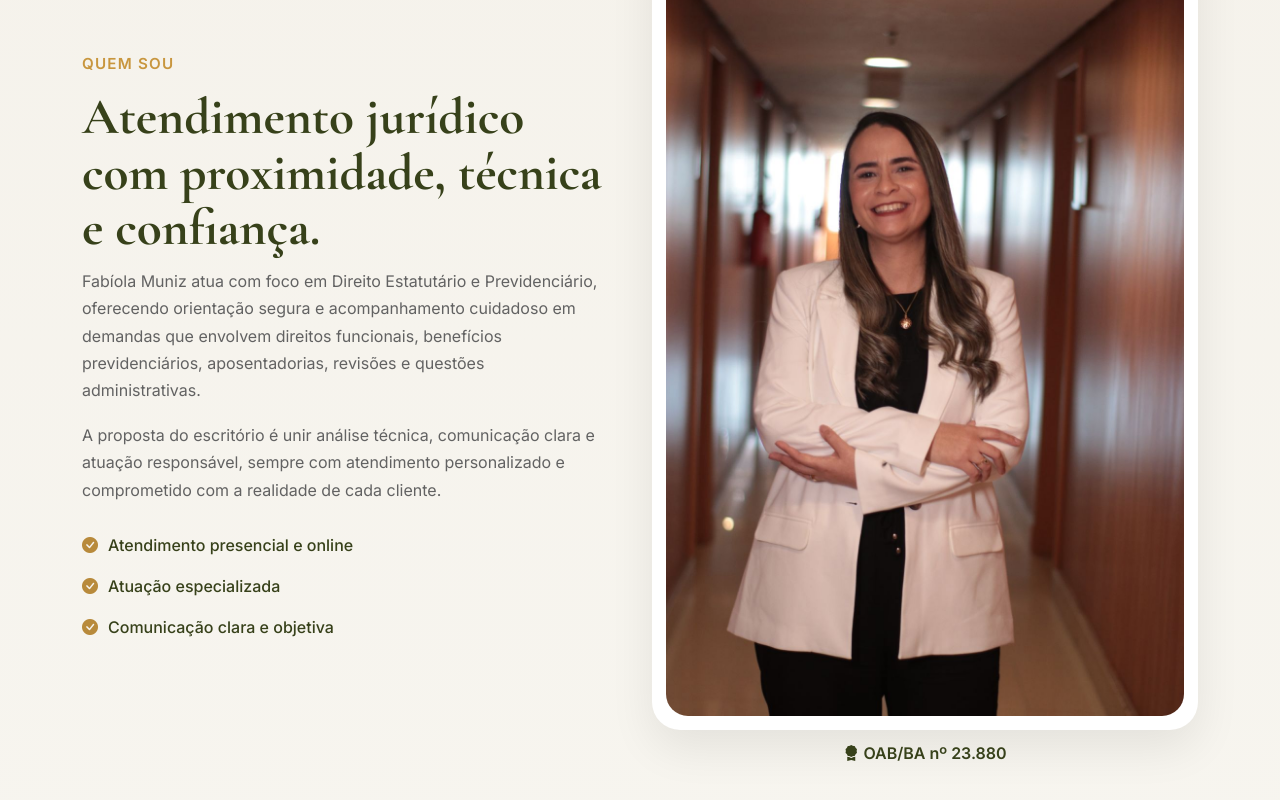
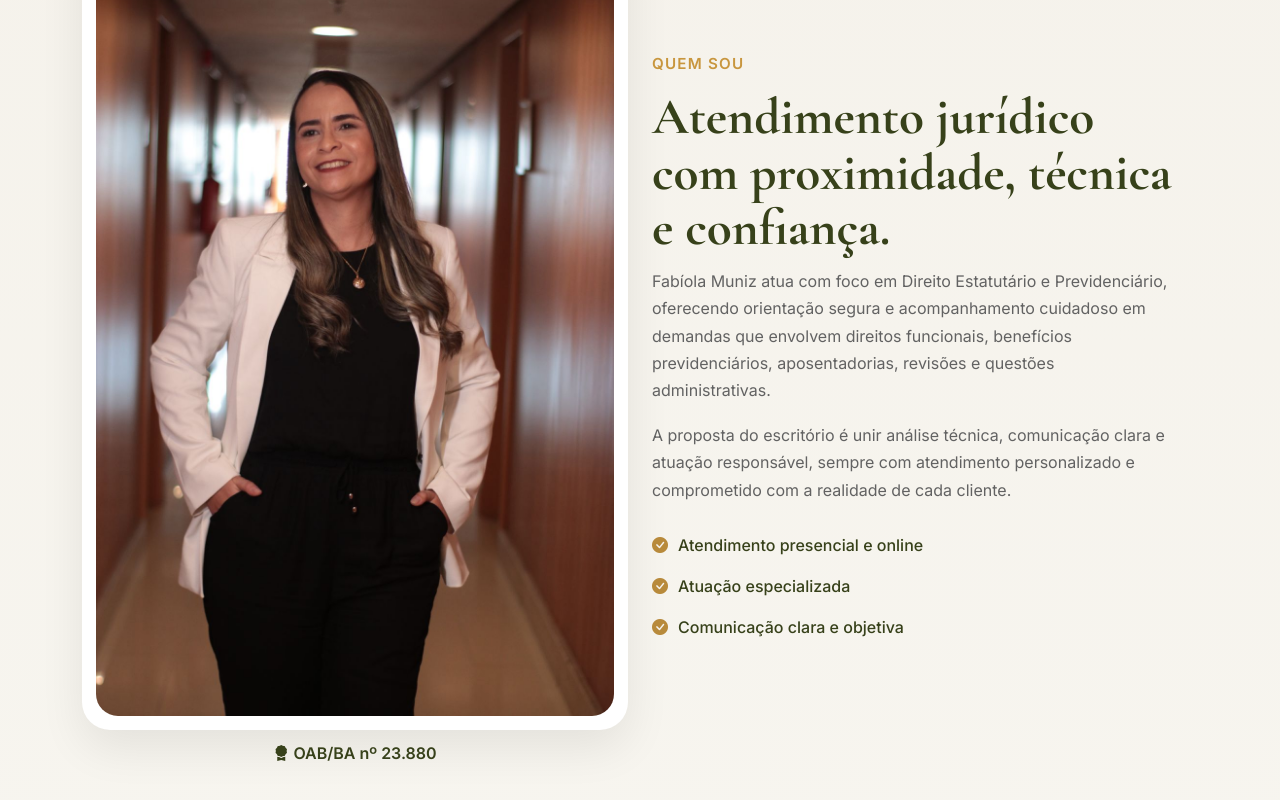
Before and after one commit to jaosantos-ba/fmadvocacia, a plain HTML site: page frontend/index.html in a window 1280 px wide. Shown: the part 1386-2186 px from the top of the page. Drawn offline with nearby package versions, Linux system fonts and the light colour scheme.

Commit message:
Update pages 20260414_135945

```diff
--- a/frontend/index.html
+++ b/frontend/index.html
@@ -74,6 +74,15 @@
   <section class="section about-section" id="sobre">
     <div class="container">
       <div class="row align-items-center g-4">
+
+        <div class="col-lg-6">
+          <div class="about-image-card reveal reveal-left">
+            <img src="./assets/img/fabiola-sobre.jpg" alt="Fabíola Muniz" class="about-image" />
+          </div>
+          <div class="oab-center">
+            <i class="bi bi-award-fill"></i> OAB/BA nº 23.880
+          </div>
+        </div>
         <div class="col-lg-6">
           <div class="about-box reveal reveal-up">
             <span class="section-kicker">Quem Sou</span>
@@ -108,14 +117,7 @@
           </div>
         </div>
 
-        <div class="col-lg-6">
-          <div class="about-image-card reveal reveal-left">
-            <img src="./assets/img/fabiola-hero.jpg" alt="Fabíola Muniz" class="about-image" />
-          </div>
-          <div class="oab-center">
-            <i class="bi bi-award-fill"></i> OAB/BA nº 23.880
-          </div>
-        </div>
+
       </div>
     </div>
   </section>
```
